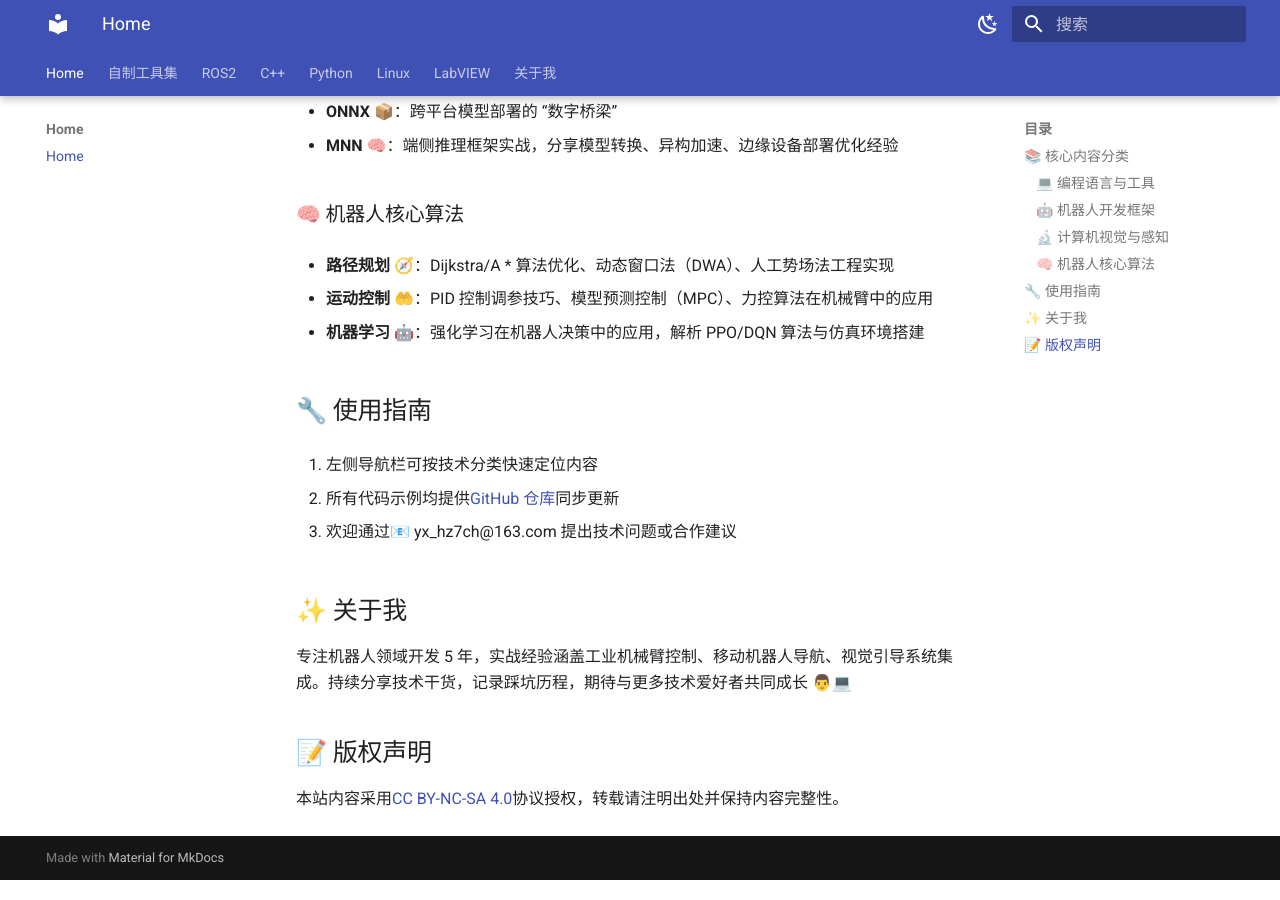
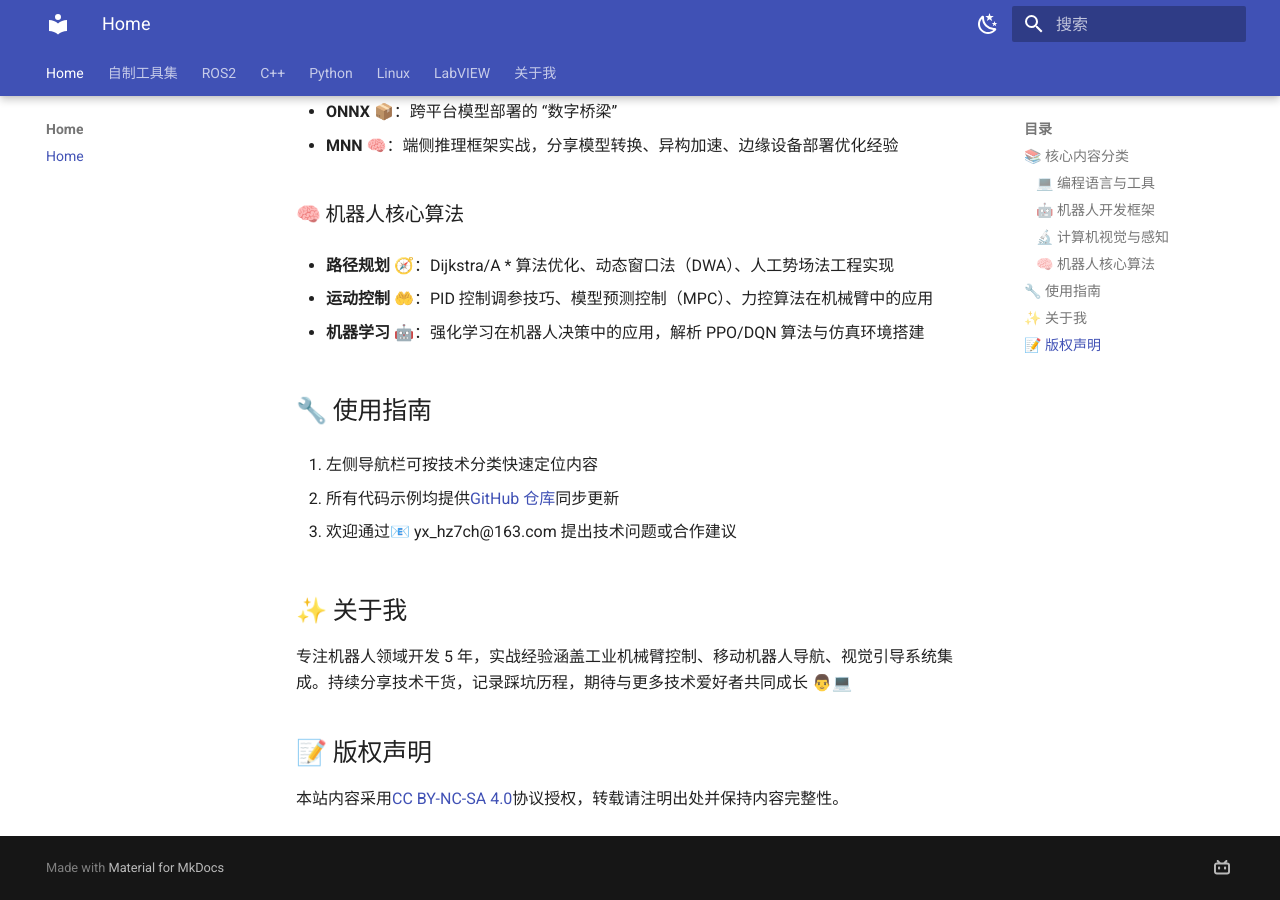
Before and after one commit to YXZHC/YXZHC.github.io, an MkDocs documentation site: the page built from docs/index.md, in a window 1280 px wide and 900 px high, scrolled down 850 px. Built offline with MkDocs 1.6.1 and Material for MkDocs 9.7.7, drawn with Linux system fonts in a browser that asks for light colours.

Commit message:
docs: 定制化文档站点配置
- 添加个人社交媒体链接（Bilibili）
- 启用 LaTeX 支持
- 添加代码块高亮功能
- 启用 emoji 支持
- 优化文档结构和导航

```diff
--- a/mkdocs.yml
+++ b/mkdocs.yml
@@ -53,3 +53,37 @@ nav:
       - LabVIEW: LabVIEW/index.md
 
   - 关于我: about.md
+
+
+
+extra:
+  generator: true  #删除页脚显示“使用 MkDocs 材料制造”
+  social:
+    - icon: fontawesome/brands/bilibili
+      link: https://space.bilibili.com/489593500?spm_id_from=333.1007.0.0
+
+
+
+markdown_extensions:
+  - abbr
+  - pymdownx.caret
+  - pymdownx.mark
+  - pymdownx.tilde
+  - md_in_html
+  - pymdownx.arithmatex:  # latex支持
+      generic: true
+  - toc:
+      permalink: true # 固定标题位置为当前位置
+  - pymdownx.highlight: # 代码块高亮
+      anchor_linenums: true
+      # linenums: true # 显示行号
+      # auto_title: true # 显示编程语言名称
+  - pymdownx.inlinehilite
+  - pymdownx.snippets
+  - pymdownx.superfences
+  - attr_list
+  - pymdownx.emoji:
+      emoji_index: !!python/name:materialx.emoji.twemoji
+      emoji_generator: !!python/name:materialx.emoji.to_svg
+  - pymdownx.superfences # 代码块高亮插件
+  - meta # 支持Markdown文件上方自定义标题标签等
```
